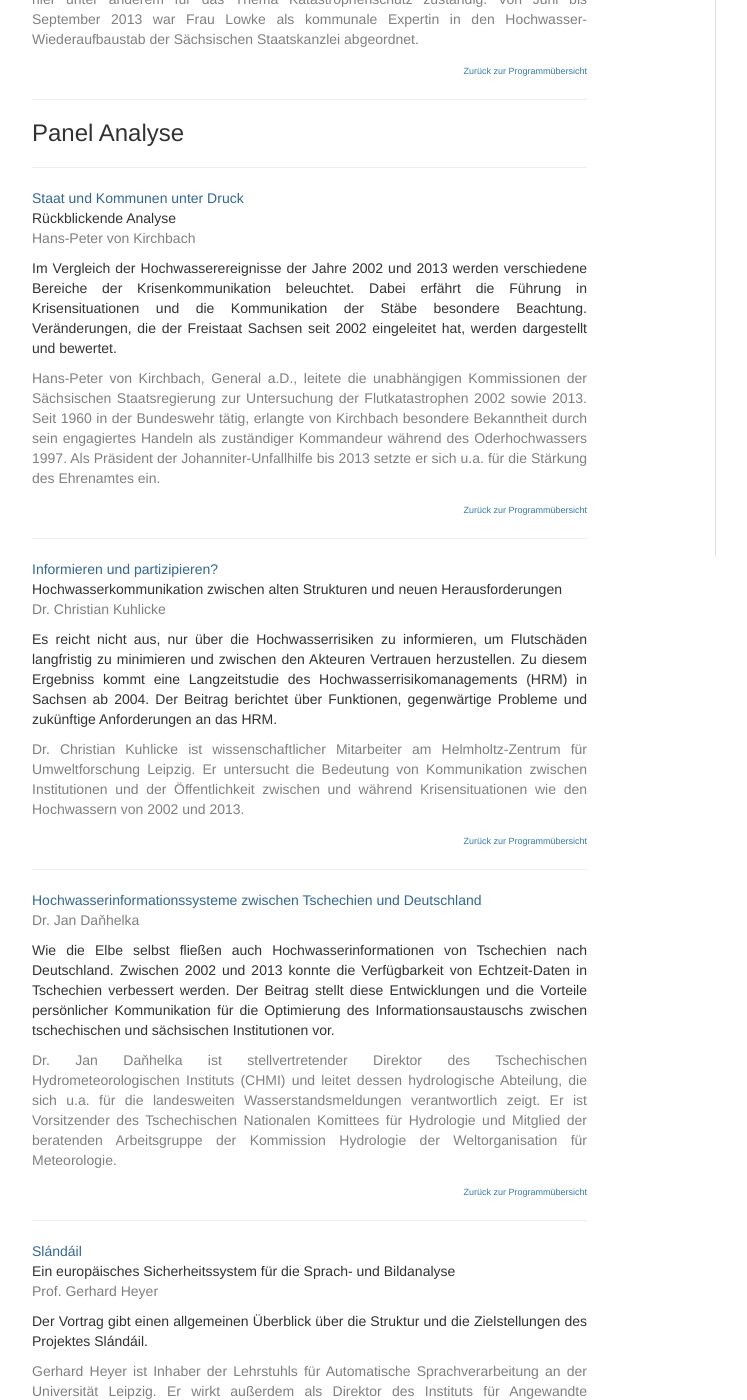
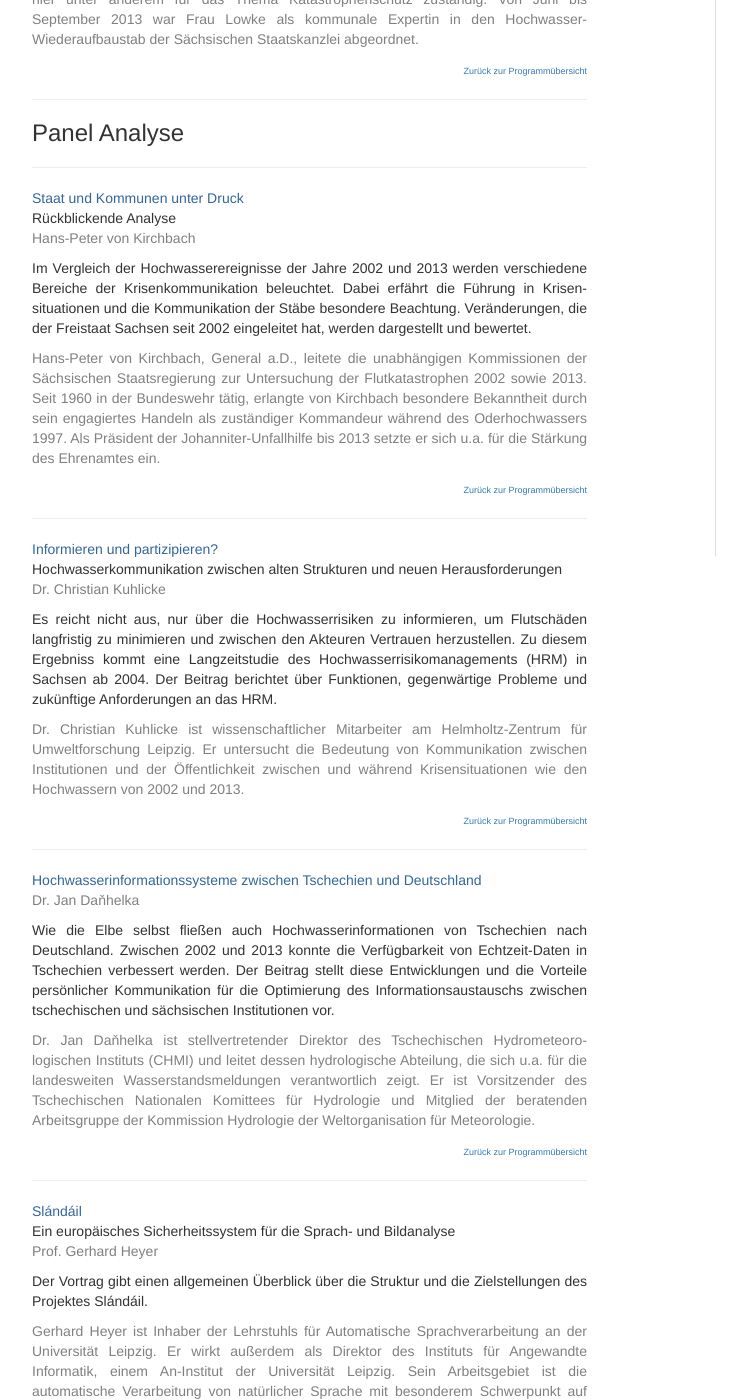
Before and after one commit to susedev/test, a Jekyll site: the page built from beitraege-und-referentinnen.html, in a window 1280 px wide and 1400 px high, scrolled down 1670 px. Shown: the whole window, without its empty margins (233-980 px from the left). Built offline with Jekyll 4.4.1, drawn with Linux system fonts in a browser that asks for light colours; nearby versions of some CDN libraries.

Commit message:
Edit from JekyllCMS

```diff
--- a/beitraege-und-referentinnen.html
+++ b/beitraege-und-referentinnen.html
@@ -62,7 +62,7 @@ Spontanhelfer im Hochwassereinsatz<br />
 R&uuml;ckblickende Analyse<br />
 <span style="color: #808080;">Hans-Peter von Kirchbach</span></p>
 
-<p style="text-align: justify;">Im Vergleich der Hochwasserereignisse der Jahre 2002 und 2013 werden verschiedene Bereiche der Krisenkommunikation beleuchtet. Dabei erf&auml;hrt die F&uuml;hrung in Krisensituationen und die Kommunikation der St&auml;be besondere Beachtung. Ver&auml;nderungen, die der Freistaat Sachsen seit 2002 eingeleitet hat, werden dargestellt und bewertet.</p>
+<p style="text-align: justify;">Im Vergleich der Hochwasserereignisse der Jahre 2002 und 2013 werden verschiedene Bereiche der Krisenkommunikation beleuchtet. Dabei erf&auml;hrt die F&uuml;hrung in Krisen&shy;situationen und die Kommunikation der St&auml;be besondere Beachtung. Ver&auml;nderungen, die der Freistaat Sachsen seit 2002 eingeleitet hat, werden dargestellt und bewertet.</p>
 
 <p style="text-align: justify;"><span style="color: #808080;">Hans-Peter von Kirchbach, General a.D., leitete die unabh&auml;ngigen Kommissionen der S&auml;chsischen Staatsregierung zur Untersuchung der Flutkatastrophen 2002 sowie 2013. Seit 1960 in der Bundeswehr t&auml;tig, erlangte von Kirchbach besondere Bekanntheit durch sein engagiertes Handeln als zust&auml;ndiger Kommandeur w&auml;hrend des Oderhochwassers 1997. Als Pr&auml;sident der Johanniter-Unfallhilfe bis 2013 setzte er sich u.a. f&uuml;r die St&auml;rkung des Ehrenamtes ein.</span></p>
 
@@ -85,7 +85,7 @@ Hochwasserkommunikation zwischen alten Strukturen und neuen Herausforderungen<br
 
 <p style="text-align: justify;">Wie die Elbe selbst flie&szlig;en auch Hochwasserinformationen von Tschechien nach Deutschland. Zwischen 2002 und 2013 konnte die Verf&uuml;gbarkeit von Echtzeit-Daten in Tschechien verbessert werden. Der Beitrag stellt diese Entwicklungen und die Vorteile pers&ouml;nlicher Kommunikation f&uuml;r die Optimierung des Informationsaustauschs zwischen tschechischen und s&auml;chsischen Institutionen vor.</p>
 
-<p style="text-align: justify;"><span style="color: #808080;">Dr. Jan Daňhelka ist stellvertretender Direktor des Tschechischen Hydrometeorologischen Instituts (CHMI) und leitet dessen hydrologische Abteilung, die sich u.a. f&uuml;r die landesweiten Wasserstandsmeldungen verantwortlich zeigt. Er ist Vorsitzender des Tschechischen Nationalen Komittees f&uuml;r Hydrologie und Mitglied der beratenden Arbeitsgruppe der Kommission Hydrologie der Weltorganisation f&uuml;r Meteorologie.</span></p>
+<p style="text-align: justify;"><span style="color: #808080;">Dr. Jan Daňhelka ist stellvertretender Direktor des Tschechischen Hydrometeoro&shy;logischen Instituts (CHMI) und leitet dessen hydrologische Abteilung, die sich u.a. f&uuml;r die landesweiten Wasserstandsmeldungen verantwortlich zeigt. Er ist Vorsitzender des Tschechischen Nationalen Komittees f&uuml;r Hydrologie und Mitglied der beratenden Arbeitsgruppe der Kommission Hydrologie der Weltorganisation f&uuml;r Meteorologie.</span></p>
 
 <p style="text-align: right;"><span style="color: #808080;"><span style="font-size: xx-small;"><a href="http://eijc.github.io/data/programm-uebersicht.html">Zur&uuml;ck zur Programm&uuml;bersicht</a></span> </span></p>
 
```
